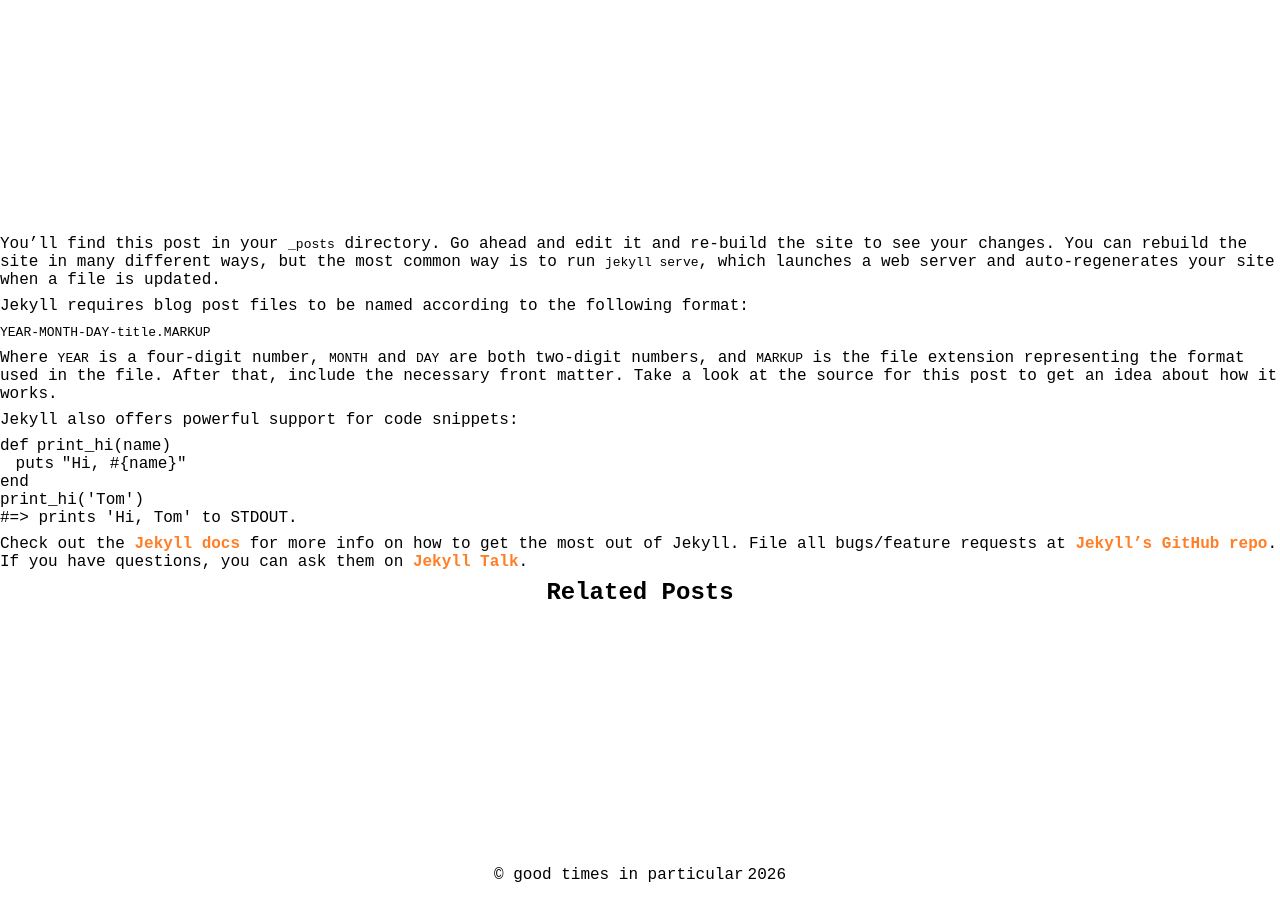
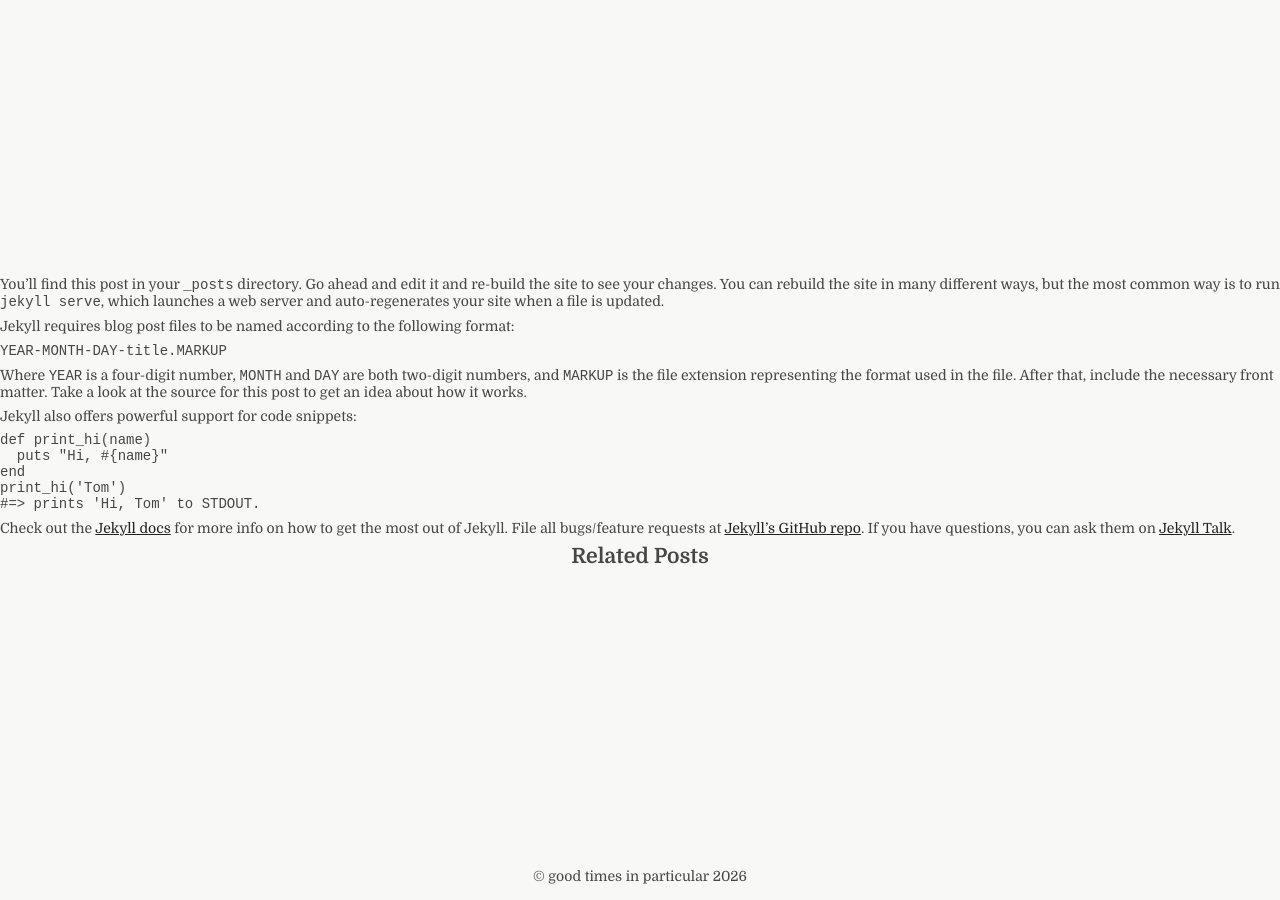
Before and after one commit to good-times-in-particular/good-times-in-particular.github.io, a Jekyll site: the page built from _posts/2024-06-27-welcome-to-jekyll.markdown, in a window 1280 px wide. Built offline with Jekyll 4.4.1, drawn with Linux system fonts in a browser that asks for light colours.

Commit message:
fix: styles

```diff
--- a/assets/styles/main.css
+++ b/assets/styles/main.css
@@ -8,23 +8,17 @@ html, body {
 }
 
 body {
-    height: 100%;
+    color: #464646;
+    font-optical-sizing: auto;
+    font-weight: 400;
+    font-style: normal;
+    font-size: 14px;
+    font-family: 'Georgia', serif;
+    font-family: "Domine", serif;
+
+    background-color: #f8f8f6;
     display: flex;
     flex-direction: column;
-    align-items: center;
-    justify-content: center;
-}
-
-@media (max-width: 479px) {
-    body {
-        align-items: flex-start;
-    }
-}
-
-@media (min-width: 480px) and (max-width:839px) {
-    body {
-        align-items: flex-start;
-    }
 }
 
 main {
@@ -38,6 +32,9 @@ main {
 
 footer {
     padding: 1rem;
+    display: flex;
+    align-items: center;
+    justify-content: center;
 }
 
 img {
@@ -49,12 +46,14 @@ h1, h2, h3, h4, h5, h6, p, blockquote, pre, ul, ol, dl, figure, .highlight {
     margin-bottom: 0.5rem;
 }
 
-h1, h2, h3, h4, h5, h6, p, span {
-    font-family: 'Inconsolata', monospace;
+a:link, a:visited {
+    -webkit-transition: all .15s linear;
+    -moz-transition: all .15s linear;
+    -o-transition: all .15s linear;
+    -ms-transition: all .15s linear;
+    transition: all .15s linear;
+    color: #222222;
 }
-
-a {
-    font-weight: 700;
-    color: #ff7e26;
-    text-decoration-line: none;
+a:hover, a:active {
+    opacity: .6;
 }
```
